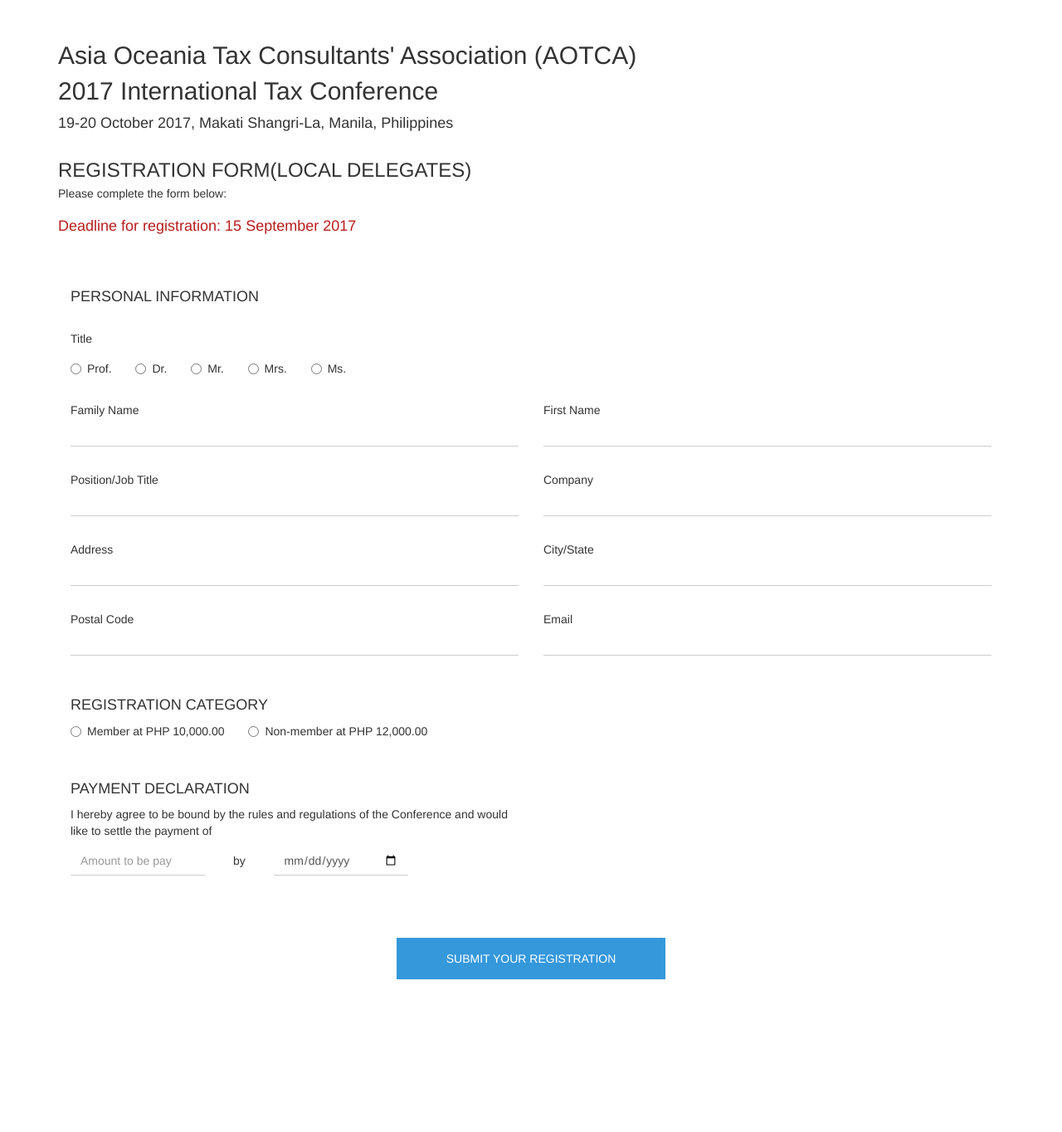
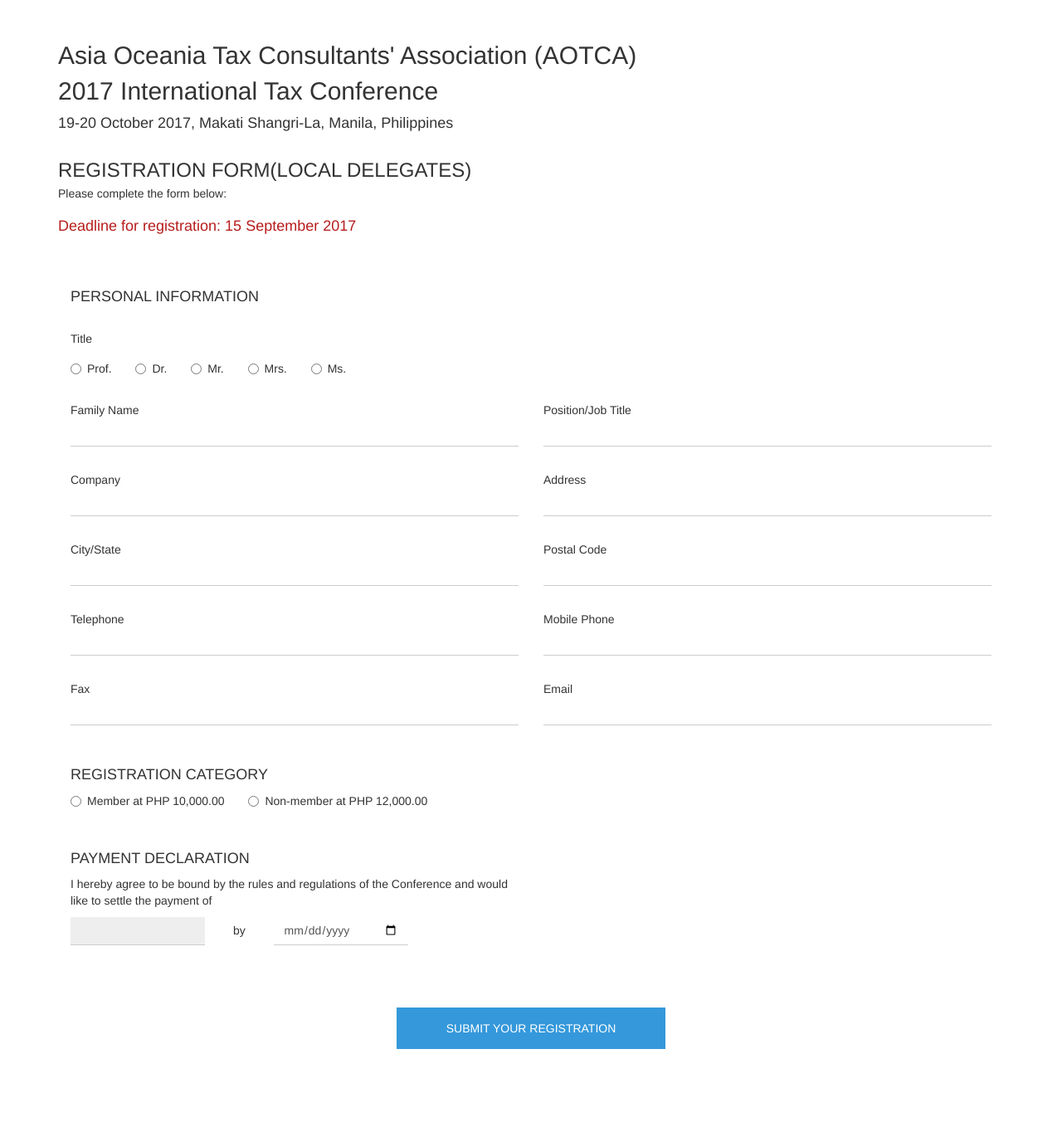
Before and after one commit to aotca2017/aoc2017local, a Jekyll site: the page built from index.html, in a window 1280 px wide. Shown: the whole page at 83% size. Built offline with Jekyll 4.4.1, drawn with Linux system fonts in a browser that asks for light colours; before the commit the page ends 1280 px from its top, so only the background shows below that.

Commit message:
Payment declaration function

```diff
--- a/_includes/content.html
+++ b/_includes/content.html
@@ -35,11 +35,6 @@
         </div>
 
         <div class="form-item clearfix col-md-6">
-            <span class="content-title stylized-header">First Name</span>
-            <input class="content-input form-control" name="entry.1465507989" id="entry.1465507989" autocomplete="off" required type="text" value="" aria-required="true" aria-invalid="false">
-        </div>
-
-        <div class="form-item clearfix col-md-6">
             <span class="content-title stylized-header">Position/Job Title</span>
             <input class="content-input form-control" name="entry.1274405084" id="entry.1274405084" autocomplete="off" required type="text" value="" aria-required="true" aria-invalid="false">
         </div>
@@ -65,6 +60,21 @@
         </div>
 
         <div class="form-item clearfix col-md-6">
+            <span class="content-title stylized-header">Telephone</span>
+            <input class="content-input form-control" name="entry.876714282" id="entry.876714282" autocomplete="off"  type="number" value="" aria-required="true" aria-invalid="false">
+        </div>
+
+        <div class="form-item clearfix col-md-6">
+            <span class="content-title stylized-header">Mobile Phone</span>
+            <input class="content-input form-control" name="entry.1246494802" id="entry.1246494802" autocomplete="off" required type="number" value="" aria-required="true" aria-invalid="false">
+        </div>
+
+        <div class="form-item clearfix col-md-6">
+            <span class="content-title stylized-header">Fax</span>
+            <input class="content-input form-control" name="entry.1925465022" id="entry.1925465022" autocomplete="off"  type="number" value="" aria-required="true" aria-invalid="false">
+        </div>
+
+        <div class="form-item clearfix col-md-6">
             <span class="content-title stylized-header">Email</span>
             <input class="content-input form-control" name="entry.282932038" id="entry.282932038" autocomplete="off" required type="email" value="" aria-required="true" aria-invalid="false">
         </div>
@@ -72,10 +82,10 @@
         <div class="form-item registration clearfix col-md-12">
             <h2 class="form-header">REGISTRATION CATEGORY</h2>
             <label class="radio-inline">
-                <input class="radioRegistration" type="radio" name="registrationRadio" value="Member" required>Member at PHP 10,000.00
+                <input class="radioRegistration" type="radio" name="registrationRadio" value="10,000.00" required>Member at PHP 10,000.00
             </label>
             <label class="radio-inline">
-                <input class="radioRegistration" type="radio" name="registrationRadio" value="Non-Member">Non-member at PHP 12,000.00
+                <input class="radioRegistration" type="radio" name="registrationRadio" value="12,000.00">Non-member at PHP 12,000.00
             </label>
             <input class="hidden radioListValue" name="entry.387386757" id="entry.387386757" value="">
         </div>
@@ -83,7 +93,7 @@
         <div class="form-item  clearfix col-md-6">
             <h2 class="form-header stylized-header">PAYMENT DECLARATION</h2>
             <p class="form-description">I hereby agree to be bound by the rules and regulations of the Conference and would like to settle the payment of</p>
-            <input class="content-input declaration form-control" placeholder="Amount to be pay" name="entry.2108846572" id="entry.2108846572" autocomplete="off" required type="number" value="" aria-required="true" aria-invalid="false">
+            <input class="declaration content-input form-control" name="entry.2108846572" id="entry.2108846572" autocomplete="off" required type="text" value="" aria-required="true" aria-invalid="false" disabled>
             <span class="separator">by</span>
             <input class="content-input declaration form-control" placeholder="" name="entry.650012554" id="entry.650012554" autocomplete="off" required type="date" value="" aria-required="true" aria-invalid="false">
         </div>
--- a/js/main.js
+++ b/js/main.js
@@ -26,3 +26,8 @@
         $("#myModal").modal('hide');
     }, 2000);
 });
+
+$('.radioRegistration[name=registrationRadio]').on('click',function () {
+    console.log($(this).val());
+    $(".declaration").val(this.value);
+});
```
Also changed, not shown: img/2017-aotca-logo.jpg, img/github.jpg (added), 1 other file.
